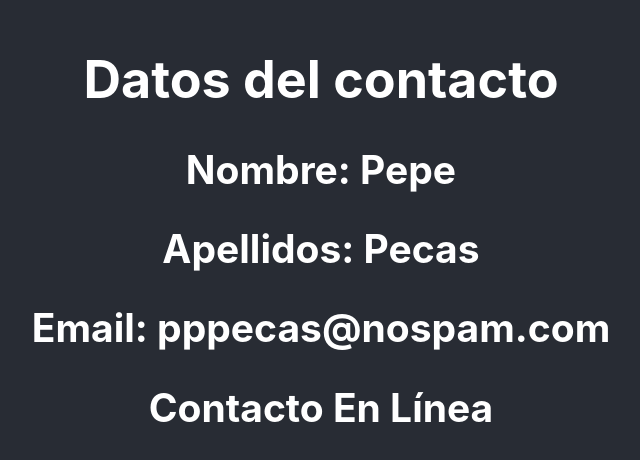
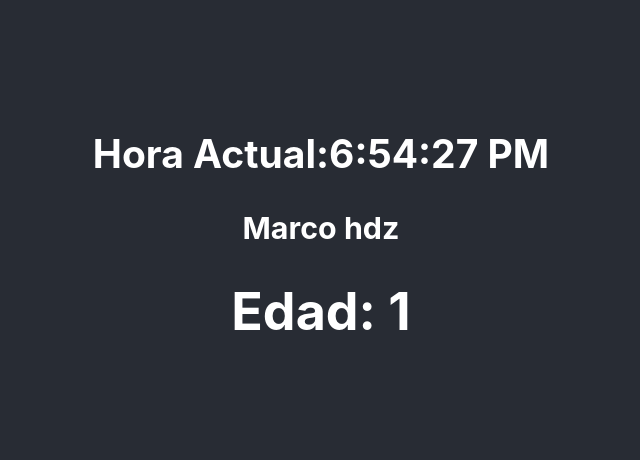
Before and after one commit to Marcoco759212/OpenBootcamp---ReactJS, a React (Create React App) app: page / in a window 1280 px wide. Shown: the part 162-622 px from the top of the page, without its empty margins (319-959 px from the left). Built offline with nearby package versions, Linux system fonts and the light colour scheme.

Commit message:
Ejercicio de las sesiones 4, 5 y 6 - Convirtiendo un componente de clase a un componente funcional contemplando ciclos de vida

```diff
--- a/src/App.js
+++ b/src/App.js
@@ -1,12 +1,12 @@
 import logo from './logo.svg';
 import './App.css';
-import ContactListComponent from './components/container/contact_list';
+import { Clock } from './components/clock';
 
 function App() {
   return (
     <div className="App">
       <header className="App-header">
-        <ContactListComponent></ContactListComponent>
+        <Clock nombre={'Marco'} apellidos={'hdz'}></Clock>
       </header>
     </div>
   );
--- /dev/null
+++ b/src/components/clock.jsx
@@ -0,0 +1,48 @@
+import React, { useState, useEffect } from 'react';
+
+export const Clock = (props) => {
+
+     const defaultPersona = {
+        fecha: new Date(),
+        edad: 0,
+        nombre: 'Martín',
+        apellidos: 'San José'
+     }
+
+     const [persona, setPersona] = useState(defaultPersona);
+
+     const tick = (props) => {
+        setPersona({
+            edad: persona.edad + 1 ,
+            nombre: props.nombre,
+            apellidos: props.apellidos,
+            fecha: new Date()
+        })
+     }
+
+     useEffect(() => {
+        const intervalID = setInterval(() => {
+            console.log('Ejecucion componentDidMount');
+            tick(props)
+        }, 1000)
+
+        return () => {
+            console.log('Ejecucion componentWillUnmount');
+            clearInterval(intervalID)
+        };
+     }, []);
+
+
+
+    return (
+        <div>
+            <h2>
+                Hora Actual:
+                {persona.fecha.toLocaleTimeString()}
+            </h2>
+            <h3>{persona.nombre} {persona.apellidos}</h3>
+            <h1>Edad: {persona.edad}</h1>
+        </div>
+    );
+
+}
--- a/src/components/container/contact_list.jsx
+++ /dev/null
@@ -1,16 +0,0 @@
-import React from 'react';
-import { Contact } from '../../models/contact.class';
-import ContactComponent from '../pure/contact';
-
-const ContactListComponent = () => {
-
-    const defaultContact = new Contact('Pepe', 'Pecas', 'pppecas@nospam.com', true);
-
-    return (
-        <div>
-            <ContactComponent contact={defaultContact}></ContactComponent>
-        </div>
-    );
-}
-
-export default ContactListComponent;
--- a/src/components/pure/contact.jsx
+++ /dev/null
@@ -1,21 +0,0 @@
-import React from 'react';
-import PropTypes from 'prop-types';
-import { Contact } from '../../models/contact.class';
-
-const ContactComponent = ({contact}) => {
-    return (
-        <div>
-            <h1>Datos del contacto</h1>
-            <h2> Nombre: {contact.name} </h2>
-            <h2> Apellidos: {contact.lastName} </h2>
-            <h2> Email: {contact.email} </h2>
-            <h2> {contact.isConected ? 'Contacto En Línea' : 'Contacto No Disponible'} </h2>
-        </div>
-    );
-}
-
-ContactComponent.propTypes = {
-    contact : PropTypes.instanceOf(Contact)
-};
-
-export default ContactComponent;
```
